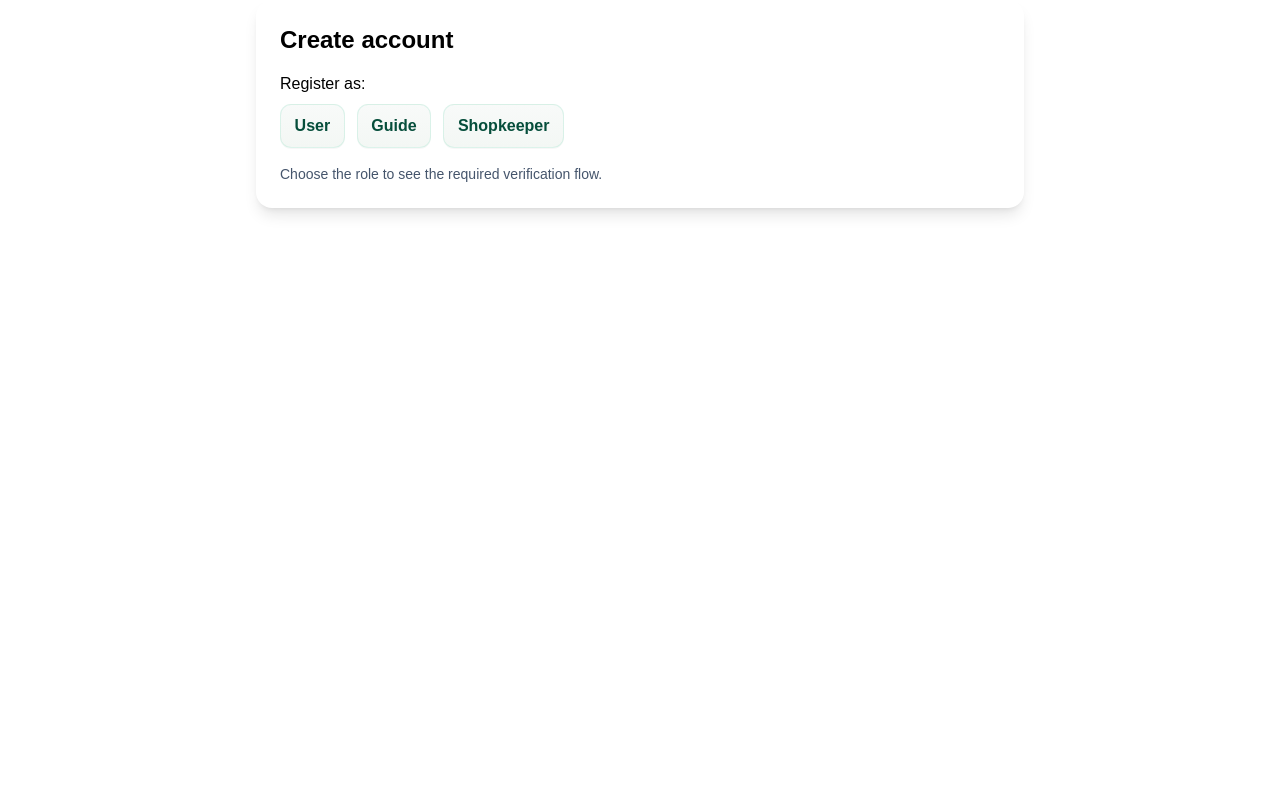
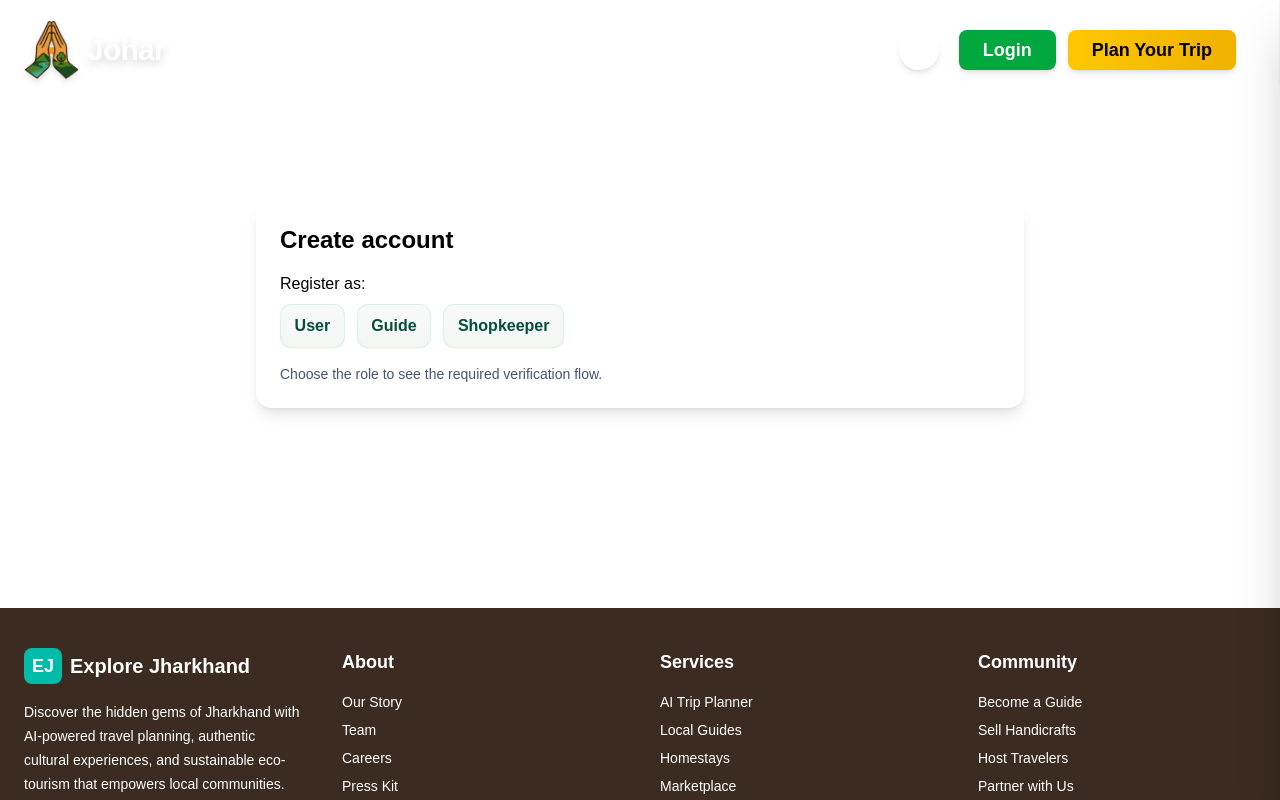
Before and after one commit to MAYANKSHARMA01010/sih_explore_jharkhand, a Next.js app: page /register in a window 1280 px wide. Shown: the top 800 px of the page. Built offline with nearby package versions, Linux system fonts and the light colour scheme.

Commit message:
navbar and footer added in register and css fixed

```diff
--- a/src/app/(pages)/register/page.tsx
+++ b/src/app/(pages)/register/page.tsx
@@ -3,6 +3,8 @@
 /* eslint-disable @typescript-eslint/no-unused-vars */
 "use client";
 
+import Footer from "@/app/components/common/footer";
+import Navbar from "@/app/components/common/navbar";
 import React, { useState, useEffect } from "react";
 
 /**
@@ -218,7 +220,9 @@ export default function SignupWizard() {
 
   // ---------- Render ----------
   return (
-    <div className="max-w-3xl mx-auto p-6 bg-white rounded-2xl shadow-lg text-black">
+    <>
+    <Navbar />
+    <div className="max-w-3xl mt-50 mb-50 mx-auto p-6 bg-white rounded-2xl shadow-lg text-black">
       <h2 className="text-2xl font-semibold mb-4">Create account</h2>
 
       {/* Role selection */}
@@ -511,5 +515,7 @@ export default function SignupWizard() {
         }
       `}</style>
     </div>
+    <Footer />
+    </>
   );
 }
```
